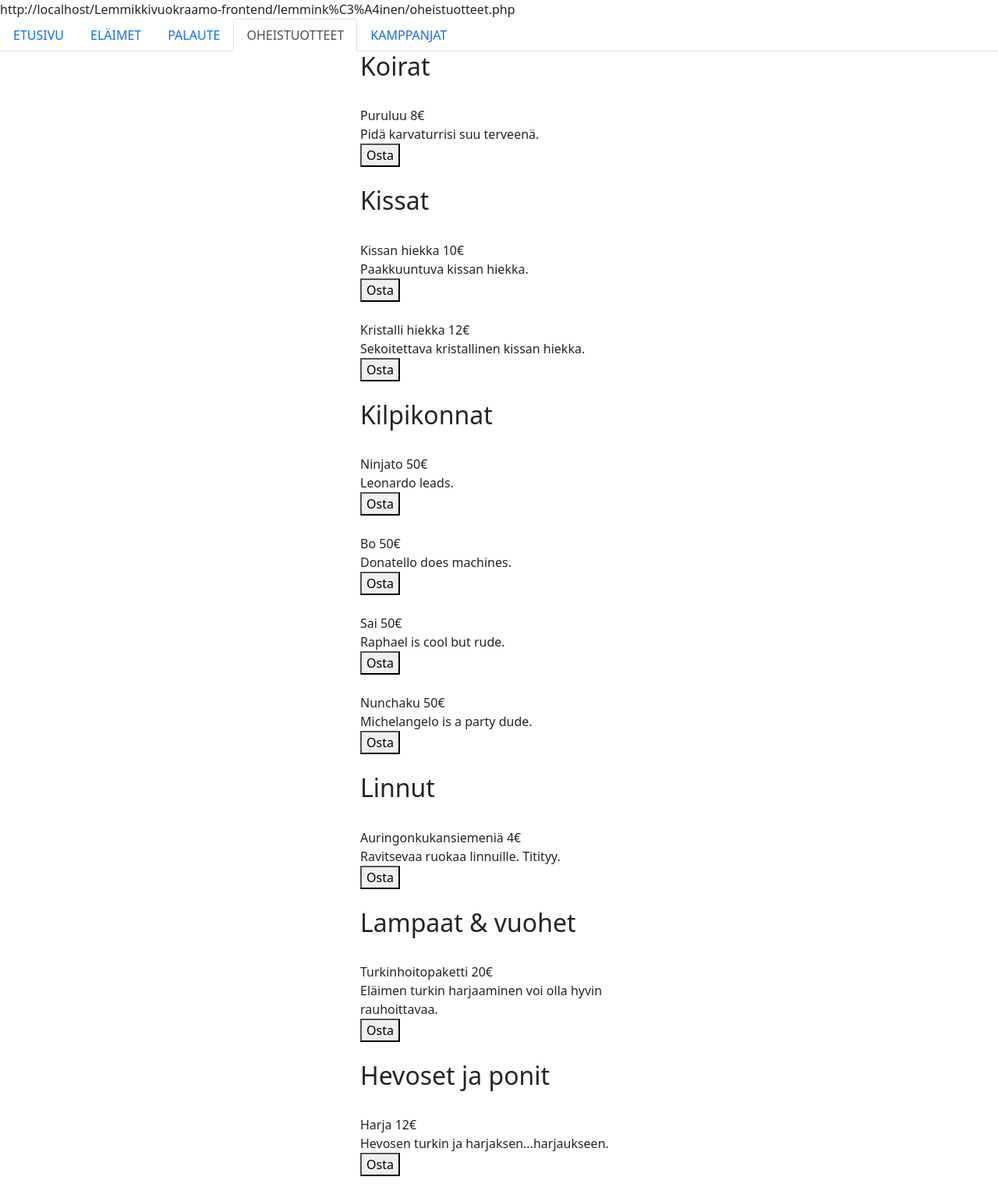
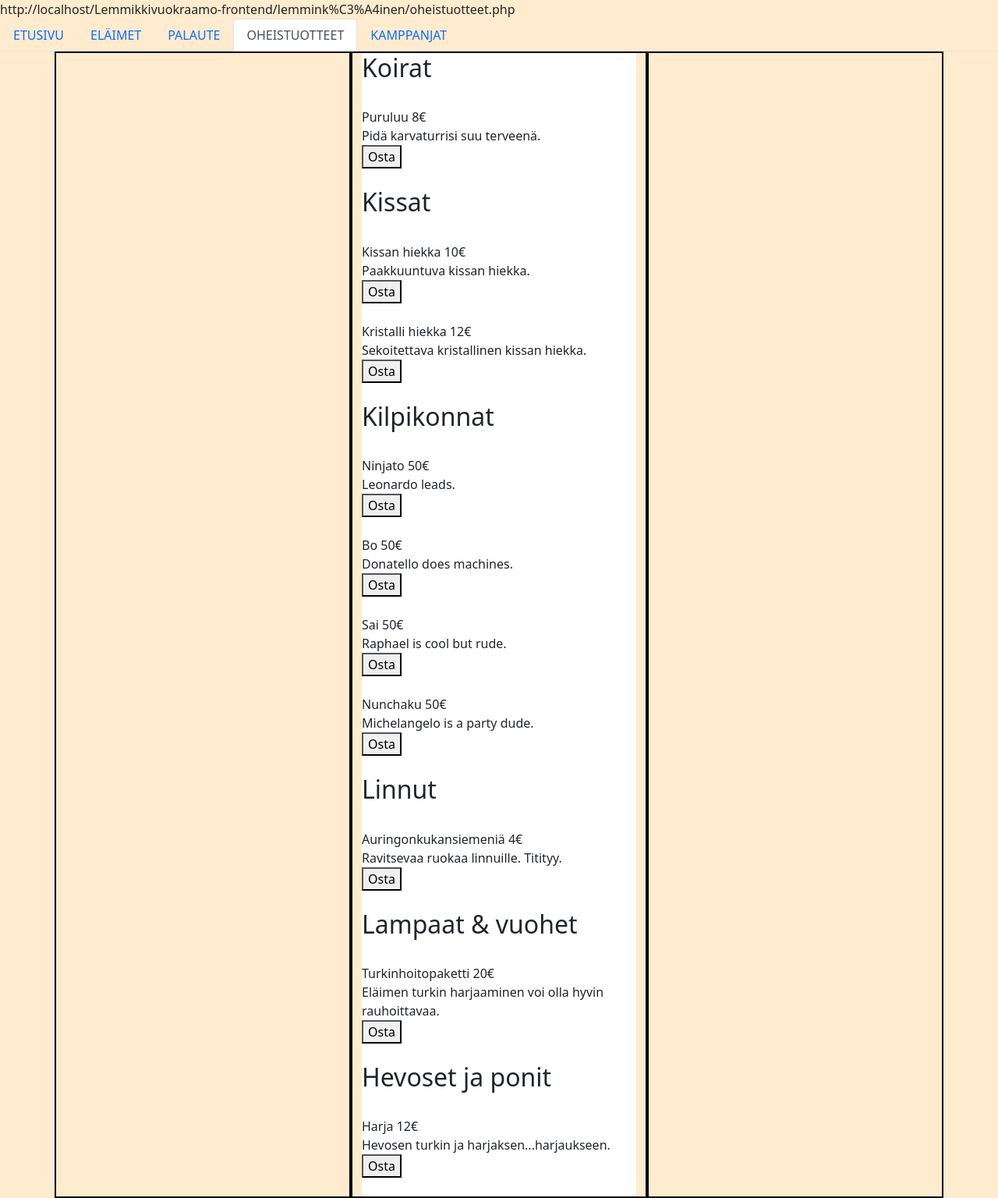
Before and after one commit to JohanKivilomplo/Lemmikkivuokraamo-frontend, a PHP site: the page made by lemminkäinen/oheistuotteet.php in a window 1280 px wide. Shown: the whole page at 78% size. Before the commit the page ends 1508 px from the top, so only its background shows below. Run offline with PHP 8.4, Linux system fonts and the light colour scheme; data comes from the database, SQL or seed files in the repository.

Commit message:
oheistuotteiden muokkasuta

```diff
--- a/lemminkäinen/oheistuotteet.css
+++ b/lemminkäinen/oheistuotteet.css
@@ -1,3 +1,13 @@
+body{
+    background-color: blanchedalmond;
+}
+
 .col{
     align-items: center;
+    border: 2px solid black;
 }
+
+.dogs,.cats,.turtles,.birds,.sheeps,.horses{
+    background-color: white;
+    align-items: center;
+};
```
